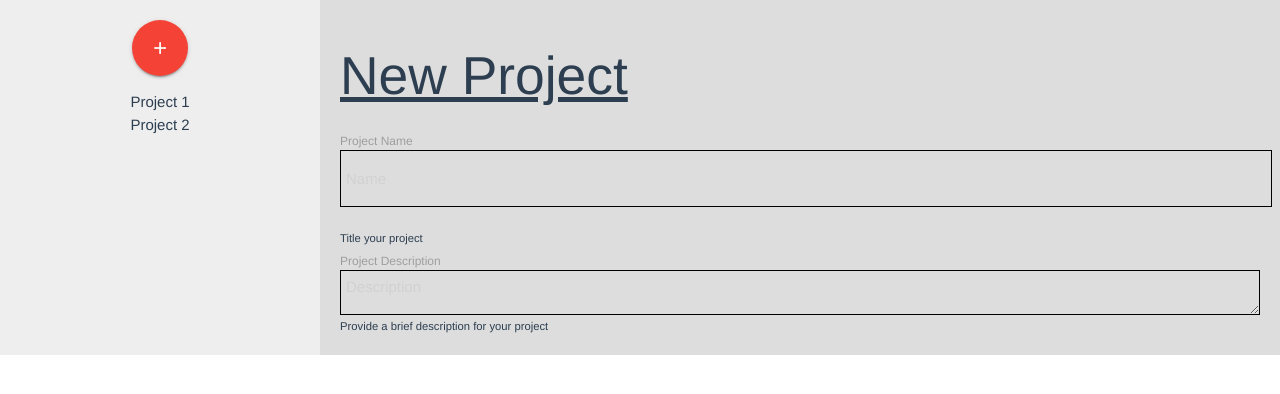
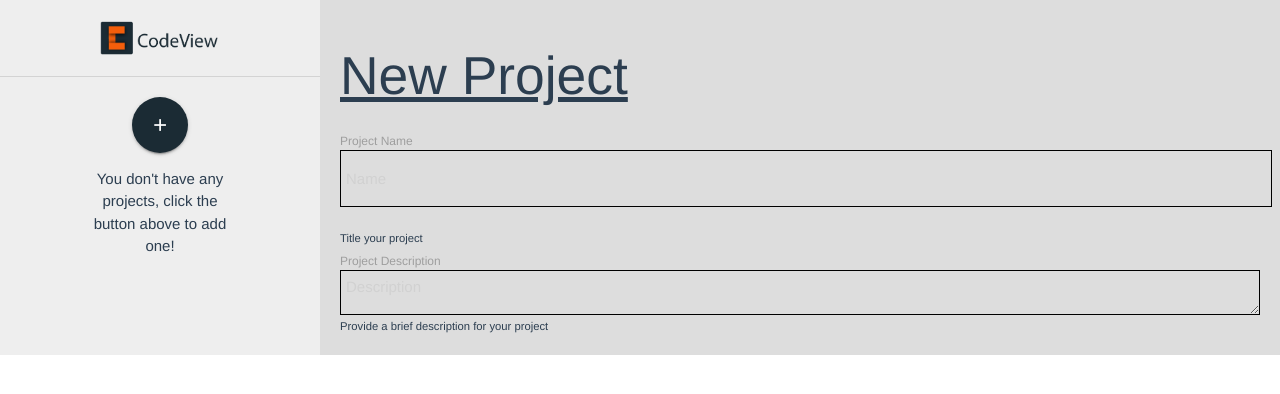
Before and after one commit to hkharod/codeview, a Vue app: page /dashboard in a window 1280 px wide. Shown: the top 394 px of the page. Built offline with nearby package versions, Linux system fonts and the light colour scheme.

Commit message:
added projects check for sidebar

```diff
--- a/src/components/Sidebar.vue
+++ b/src/components/Sidebar.vue
@@ -5,13 +5,15 @@
   			<i class="far fa-times-circle"></i>
   		</span>
   	</a>
-
+    <div class="sidebar-logo">
+      <img src="/img/codeview.png"/>
+    </div>
     <div class="menu-container">
-      <a class="btn-floating btn-large waves-effect waves-light red"><i class="material-icons">+</i><span> New Project</span></a>
-      <ul>
-      	<li>Project 1</li>
-      	<li>Project 2</li>
+      <a class="btn-floating btn-large waves-effect waves-light cv-black"><i class="material-icons">+</i><span> New Project</span></a>
+      <ul v-if="projects.length">
+      	<li v-for="project in projects">{{ project.name }}</li>
       </ul>
+      <p v-if="!projects.length">You don't have any projects, click the button above to add one!</p>
     </div>
   </div>
 </template>
@@ -19,7 +21,12 @@
 <script>
 
 export default {
-  name: 'sidebar'
+  name: 'sidebar',
+  data() {
+    return {
+      projects: [],
+    }
+  }
 }
 
 </script>
@@ -32,4 +39,19 @@ export default {
     padding-top: 20px;
     text-align: center;
   }
+
+  .sidebar-logo {
+    border-bottom: 1px lightgrey solid;
+  }
+
+  .sidebar-logo img {
+    display: block;
+    margin: 0 auto;
+    width: 50%;
+    padding: 20px;
+  }
+
+  .cv-black {
+    background-color: #1B2B34;
+  }
 </style>
```
Also changed, not shown: public/img/codeview.png (added).
